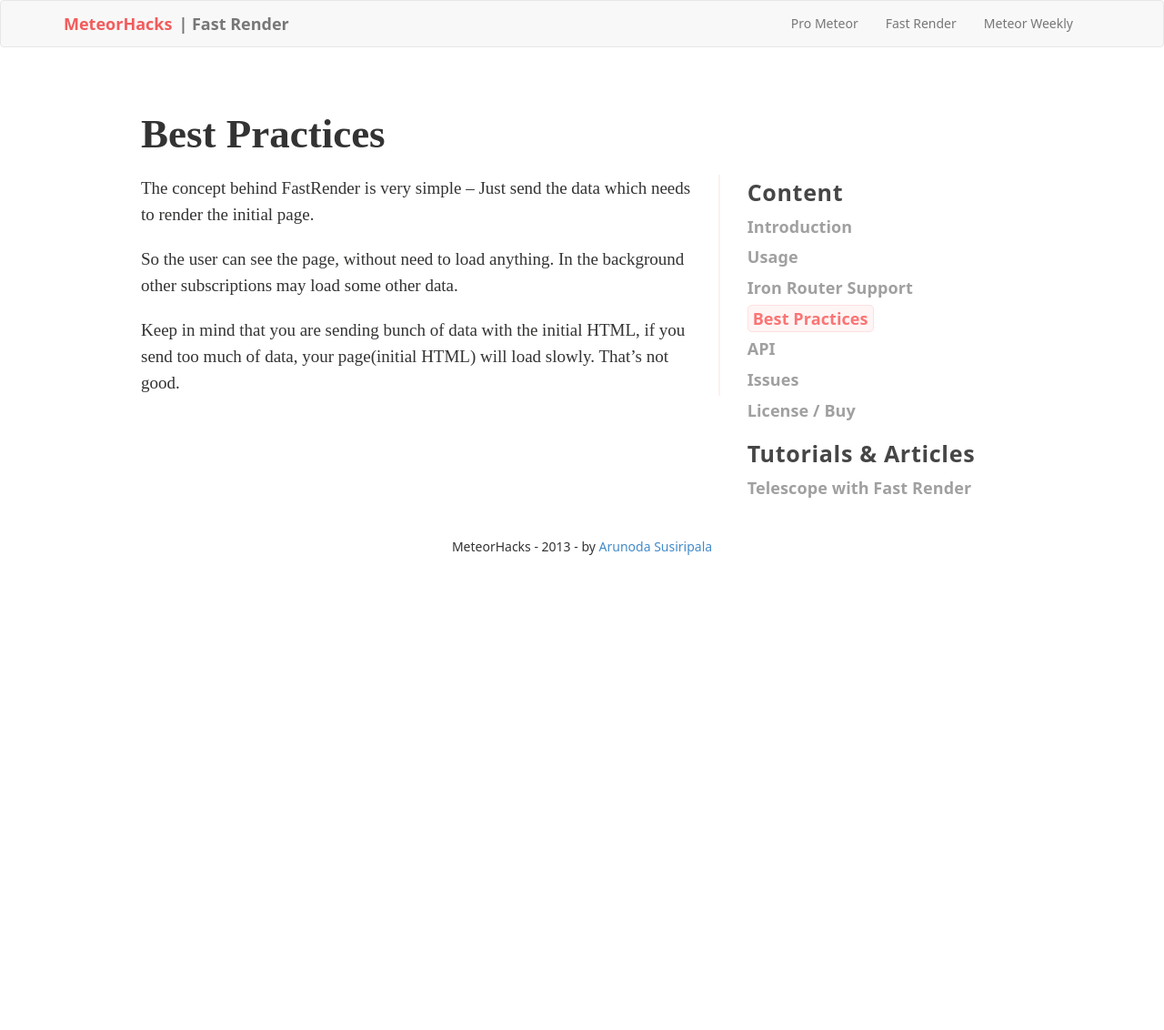
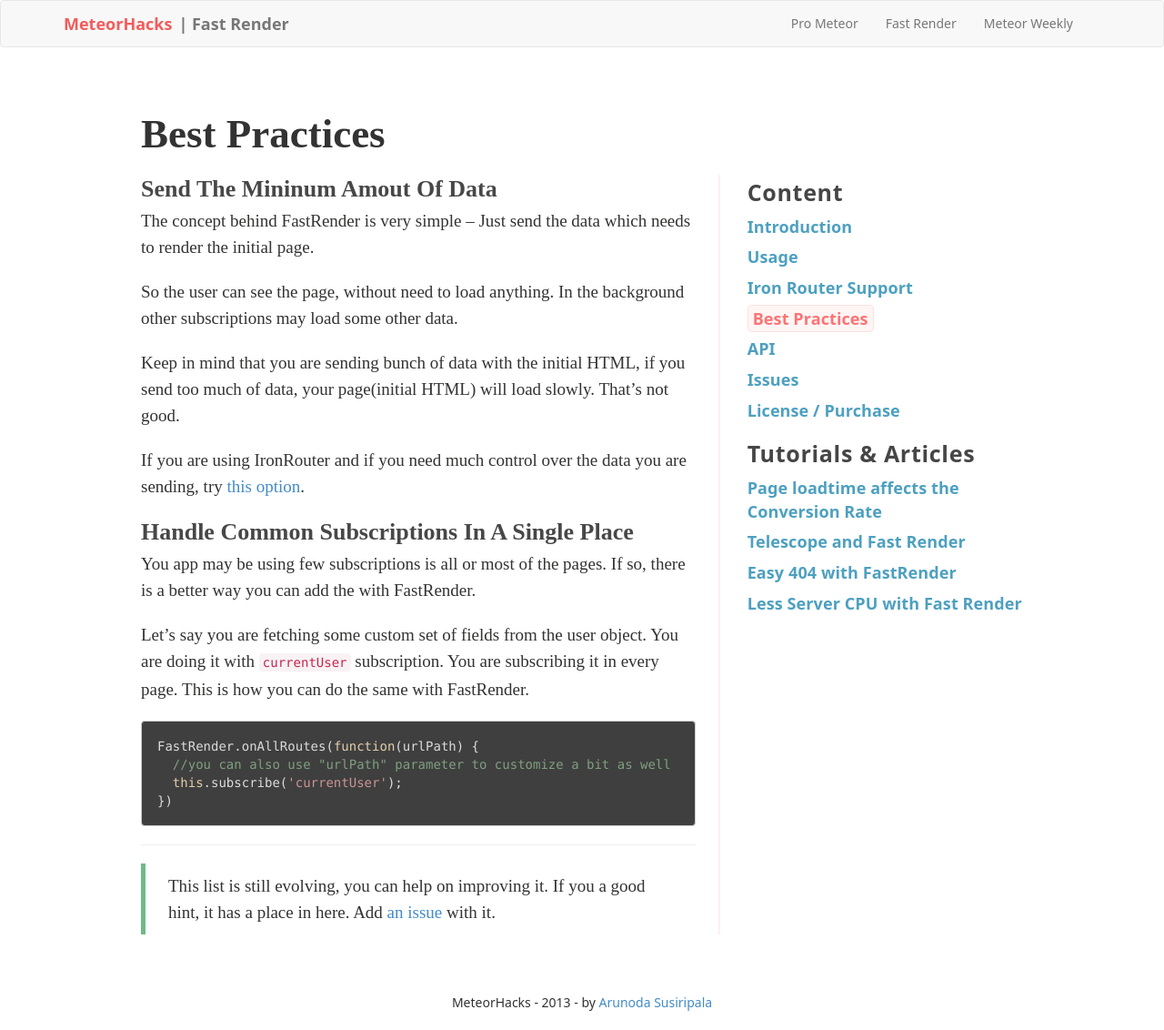
Before and after one commit to meteorhacks/meteorhacks.github.io, a Jekyll site: the page built from _posts/fast-render/2013-12-12-best-practices.md, in a window 1280 px wide. Shown: the whole page at 91% size. Built offline with Jekyll 4.4.1, drawn with Linux system fonts in a browser that asks for light colours; before the commit the page ends 900 px from its top, so only the background shows below that.

Commit message:
added more content to fast-render

```diff
--- a/_data/navbars.yml
+++ b/_data/navbars.yml
@@ -7,6 +7,9 @@
       Best Practices: "best-practices"
       API: "api"
       Issues: "https://github.com/arunoda/meteor-fast-render/issues"
-      License / Buy: ""
+      License / Purchase: "license-purchase"
     Tutorials & Articles:
-      Telescope with Fast Render: "fast-render-with-telescope"
+      Page loadtime affects the Conversion Rate: "loading-time-affects-conversion-rate"
+      Telescope and Fast Render: "fast-render-and-telescope"
+      Easy 404 with FastRender: "easy-404-with-fast-render"
+      Less Server CPU with Fast Render: "less-server-cpu-with-fast-render"
--- a/_posts/fast-render/2013-12-12-best-practices.md
+++ b/_posts/fast-render/2013-12-12-best-practices.md
@@ -5,8 +5,27 @@
 permalink: /fast-render/best-practices
 ---
 
+## Send The Mininum Amout Of Data
+
 The concept behind FastRender is very simple -- Just send the data which needs to render the initial page.
 
 So the user can see the page, without need to load anything. In the background other subscriptions may load some other data.
 
 Keep in mind that you are sending bunch of data with the initial HTML, if you send too much of data, your page(initial HTML) will load slowly. That's not good.
+
+If you are using IronRouter and if you need much control over the data you are sending, try [this option](/iron-router-support/#option_3_using_fastrender_with_much_control).
+
+## Handle Common Subscriptions In a Single Place
+
+You app may be using few subscriptions is all or most of the pages. If so, there is a better way you can add the with FastRender.
+
+Let's say you are fetching some custom set of fields from the user object. You are doing it with `currentUser` subscription. You are subscribing it in every page. This is how you can do the same with FastRender.
+
+    FastRender.onAllRoutes(function(urlPath) {
+      //you can also use "urlPath" parameter to customize a bit as well
+      this.subscribe('currentUser');
+    })
+
+---
+
+> This list is still evolving, you can help on improving it. If you a good hint, it has a place in here. Add [an issue](https://github.com/arunoda/meteor-fast-render/issues) with it.
--- a/css/style.css
+++ b/css/style.css
@@ -212,7 +212,7 @@
 
 #blog-sidebar-items a {
   font-weight: bold;
-  color: #A0A0A0;
+  color: #4DA0C0;
   letter-spacing: 0.1px;
 }
 
```
Also changed, not shown: _posts/fast-render/2013-12-12-best-practices.html (added, +144 -0 lines), _posts/fast-render/2013-12-12-iron-router-support.md (+1 -1 lines), _posts/fast-render/2013-12-12-license-purchase.md (added, +28 -0 lines), _posts/fast-render/2013-12-12-loading-time-affects-conversion-rate.md (added, +10 -0 lines), _posts/fast-render/2013-12-12-usage.md (+2 -2 lines).
